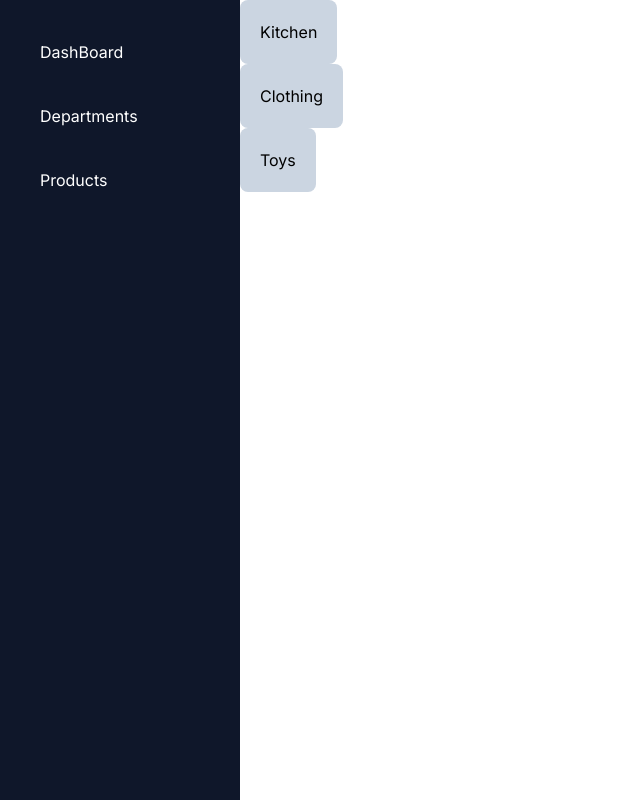
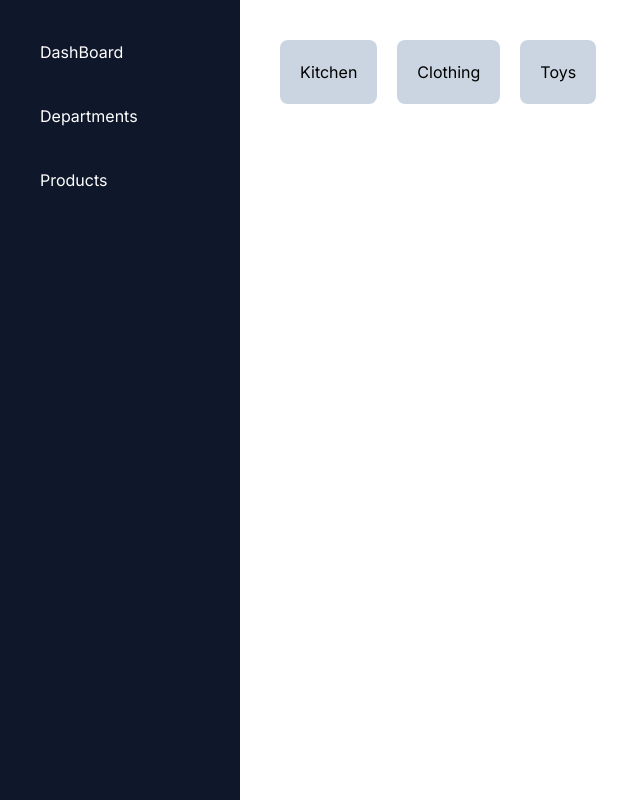
Before and after one commit to assudani66/mcr-10, a Next.js app: page /department in a window 1280 px wide. Shown: the whole page, without its empty margins (0-640 px from the left). Built offline with nearby package versions, Linux system fonts and the light colour scheme.

Commit message:
fix:departmentNavBar style

```diff
--- a/src/app/department/page.tsx
+++ b/src/app/department/page.tsx
@@ -5,7 +5,7 @@ import React from 'react'
 
 const page = () => {
     return (
-        <nav>
+        <nav className='flex p-10 space-x-5'>
             {departmentNavBar.map(({ name, route }) => <NavBarCard key={route}>
                 <Link href={route}>{name}</Link>
             </NavBarCard>
--- a/src/app/products/page.tsx
+++ b/src/app/products/page.tsx
@@ -2,8 +2,7 @@ import React from 'react'
 
 const page = () => {
     return (
-        <div>
-        </div>
+        <div></div>
     )
 }
 
```
